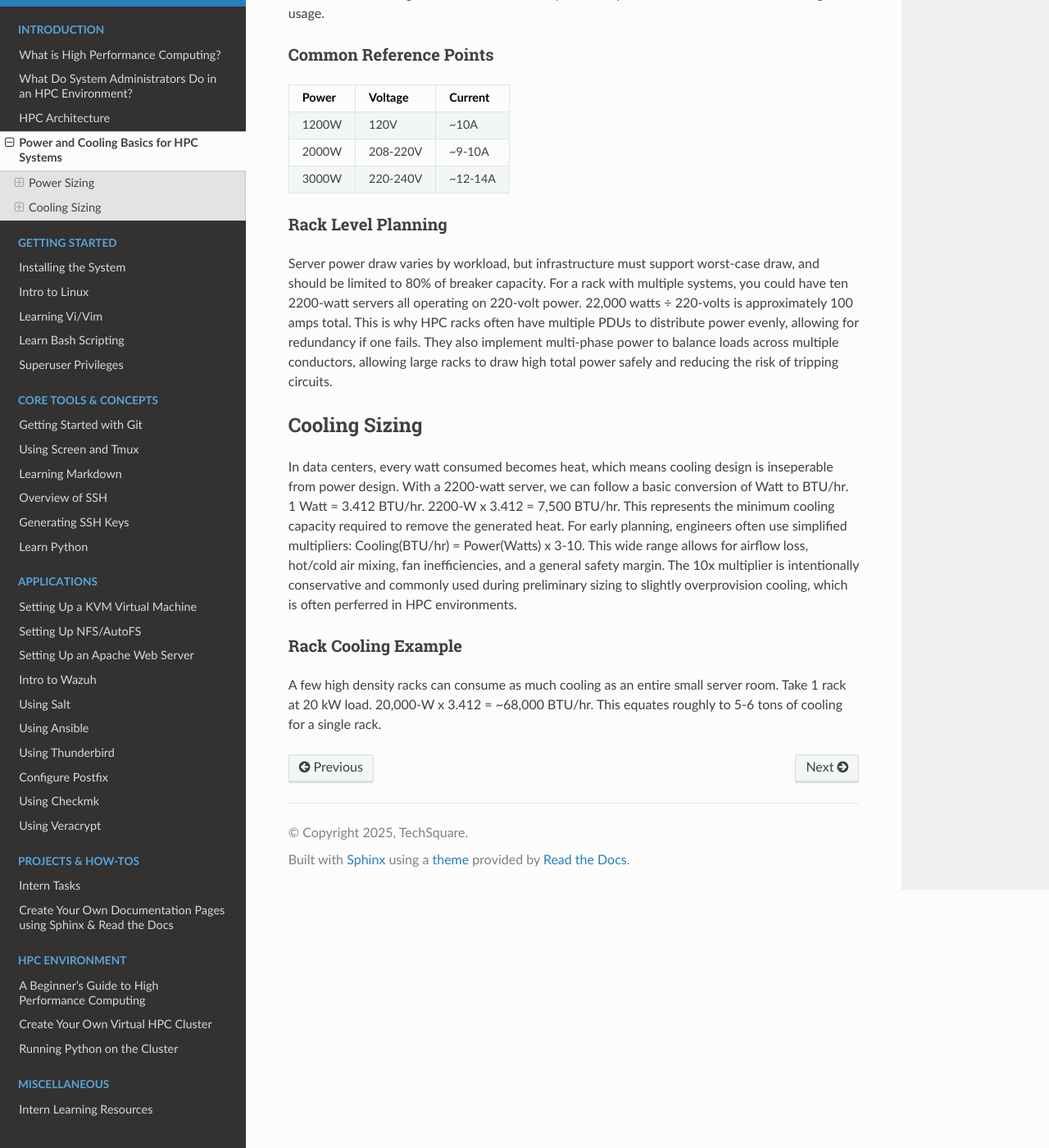
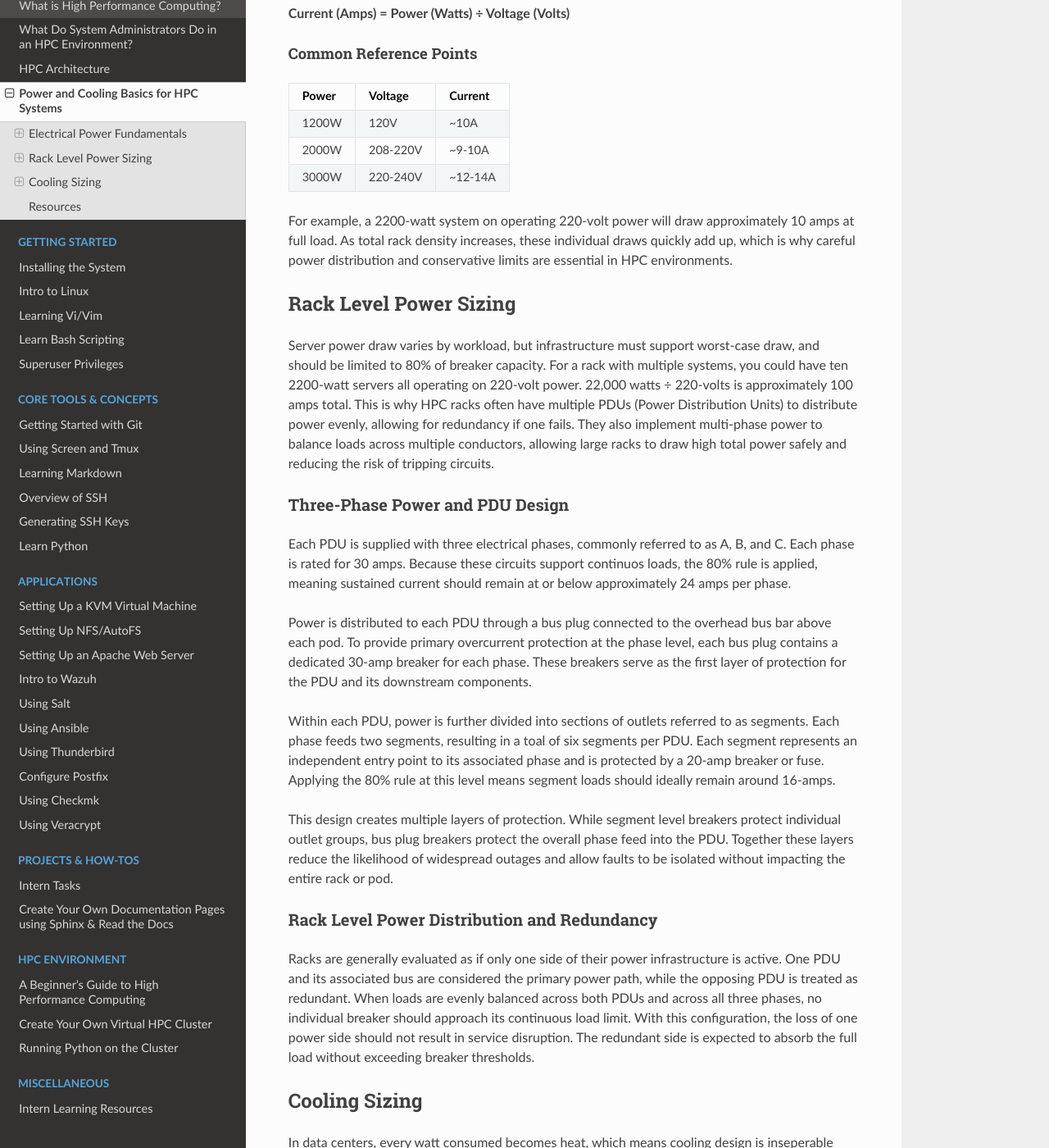
Before and after one commit to TechSquareInc/intern-playbook, a Sphinx documentation site: the page built from docs/source/introduction/power-and-cooling.md, in a window 1280 px wide and 1400 px high, scrolled down 549 px. Shown: the whole window at 82% size. Built offline with Sphinx 7.4.7 and the Read the Docs theme 3.1.0, drawn with Linux system fonts in a browser that asks for light colours; some of the changed text lies outside the part shown.

Commit message:
edit power and cooling draft

```diff
--- a/docs/source/introduction/power-and-cooling.md
+++ b/docs/source/introduction/power-and-cooling.md
@@ -1,28 +1,46 @@
 # Power and Cooling Basics for HPC Systems
 
-This section gives quick, practical rules of thumb for early stage planning, estimating electrical power and cooling needs for servers and HPC racks.
+This section provides practical guidance for understanding how electrical power is distributed, protected, and planned in an HPC environment. It explains how PDUs, phases, breakers, and redundancy work together, and how power consumption directly drives cooling requirements. These guidelines are intended for early stage planning, as well as operational awareness, estimating electrical power and cooling needs for servers and HPC racks.
 
-## Power Sizing
-When installing HPC systems, it's important to address whether the electrical infrastructure can safely support the hardware under a worst-case-scenario compute load. Underestimating power is a fast way to cause outages or system failures. There is a core formula to for estimating electrical power which balances the fundamental relationship between amps, watts, and voltage.
+## Electrical Power Fundamentals
+Electrical load planning is based on the fundamental relationship between power, voltage, and current. Current draw is calcualted by dividing power by voltage and should assume worst-case or peak load rather than average or idle usage. When installing HPC systems, it's important to address whether the electrical infrastructure can safely support the hardware under a worst-case-scenario compute load. Underestimating power is a fast way to cause outages or system failures.
 
 ### Core Formula
 
 **Current (Amps) = Power (Watts) ÷ Voltage (Volts)**
 
-For example, a 2200-watt system on operating 220-volt power will draw approximately 10 amps at full load. Power sizing calculations should always assume peak draw rather than idle or average usage.
-
-### Common Reference Points
+#### Common Reference Points
 |Power|Voltage|Current |
 |-----|-------|--------|
 |1200W|120V   |   ~10A |
 |2000W|208-220V|~9-10A |
 |3000W|220-240V|~12-14A|
 
-### Rack Level Planning
-Server power draw varies by workload, but infrastructure must support worst-case draw, and should be limited to 80% of breaker capacity. For a rack with multiple systems, you could have ten 2200-watt servers all operating on 220-volt power. 22,000 watts ÷ 220-volts is approximately 100 amps total. This is why HPC racks often have multiple PDUs to distribute power evenly, allowing for redundancy if one fails. They also implement multi-phase power to balance loads across multiple conductors, allowing large racks to draw high total power safely and reducing the risk of tripping circuits.
+For example, a 2200-watt system on operating 220-volt power will draw approximately 10 amps at full load. As total rack density increases, these individual draws quickly add up, which is why careful power distribution and conservative limits are essential in HPC environments.
+
+## Rack Level Power Sizing
+Server power draw varies by workload, but infrastructure must support worst-case draw, and should be limited to 80% of breaker capacity. For a rack with multiple systems, you could have ten 2200-watt servers all operating on 220-volt power. 22,000 watts ÷ 220-volts is approximately 100 amps total. This is why HPC racks often have multiple PDUs (Power Distribution Units) to distribute power evenly, allowing for redundancy if one fails. They also implement multi-phase power to balance loads across multiple conductors, allowing large racks to draw high total power safely and reducing the risk of tripping circuits.
+
+### Three-Phase Power and PDU Design
+Each PDU is supplied with three electrical phases, commonly referred to as A, B, and C. Each phase is rated for 30 amps. Because these circuits support continuos loads, the 80% rule is applied, meaning sustained current should remain at or below approximately 24 amps per phase.
+
+Power is distributed to each PDU through a bus plug connected to the overhead bus bar above each pod. To provide primary overcurrent protection at the phase level, each bus plug contains a dedicated 30-amp breaker for each phase. These breakers serve as the first layer of protection for the PDU and its downstream components.
+
+Within each PDU, power is further divided into sections of outlets referred to as segments. Each phase feeds two segments, resulting in a toal of six segments per PDU. Each segment represents an independent entry point to its associated phase and is protected by a 20-amp breaker or fuse. Applying the 80% rule at this level means segment loads should ideally remain around 16-amps.
+
+This design creates multiple layers of protection. While segment level breakers protect individual outlet groups, bus plug breakers protect the overall phase feed into the PDU. Together these layers reduce the likelihood of widespread outages and allow faults to be isolated without impacting the entire rack or pod.
+
+### Rack Level Power Distribution and Redundancy
+Racks are generally evaluated as if only one side of their power infrastructure is active. One PDU and its associated bus are considered the primary power path, while the opposing PDU is treated as redundant. When loads are evenly balanced across both PDUs and across all three phases, no individual breaker should approach its continuous load limit. With this configuration, the loss of one power side should not result in service disruption. The redundant side is expected to absorb the full load without exceeding breaker thresholds.
 
 ## Cooling Sizing
 In data centers, every watt consumed becomes heat, which means cooling design is inseperable from power design. With a 2200-watt server, we can follow a basic conversion of Watt to BTU/hr. 1 Watt = 3.412 BTU/hr. 2200-W x 3.412 = 7,500 BTU/hr. This represents the minimum cooling capacity required to remove the generated heat. For early planning, engineers often use simplified multipliers: Cooling(BTU/hr) = Power(Watts) x 3-10. This wide range allows for airflow loss, hot/cold air mixing, fan inefficiencies, and a general safety margin. The 10x multiplier is intentionally conservative and commonly used during preliminary sizing to slightly overprovision cooling, which is often perferred in HPC environments.
 
 ### Rack Cooling Example
 A few high density racks can consume as much cooling as an entire small server room. Take 1 rack at 20 kW load. 20,000-W x 3.412 = ~68,000 BTU/hr. This equates roughly to 5-6 tons of cooling for a single rack.
+
+---
+## Resources
+- [Ohm's Law](http://hyperphysics.phy-astr.gsu.edu/hbase/electric/ohmlaw.html): The physics formula electrical load planning directly derives from.
+- [Ten Simple Rules for Building and Maintaining Sustainable High-Performance Computing Infrastructure](https://pmc.ncbi.nlm.nih.gov/articles/PMC12453185/): Ten practical rules for building sustainable power solutions in resource-limited settings.
+- [Energy Efficieny Trends in HPC](https://arxiv.org/html/2503.17283v1): Practical advice on how to analyze and optimize applications to reduce their energy consumption without compromising on performance.
```
